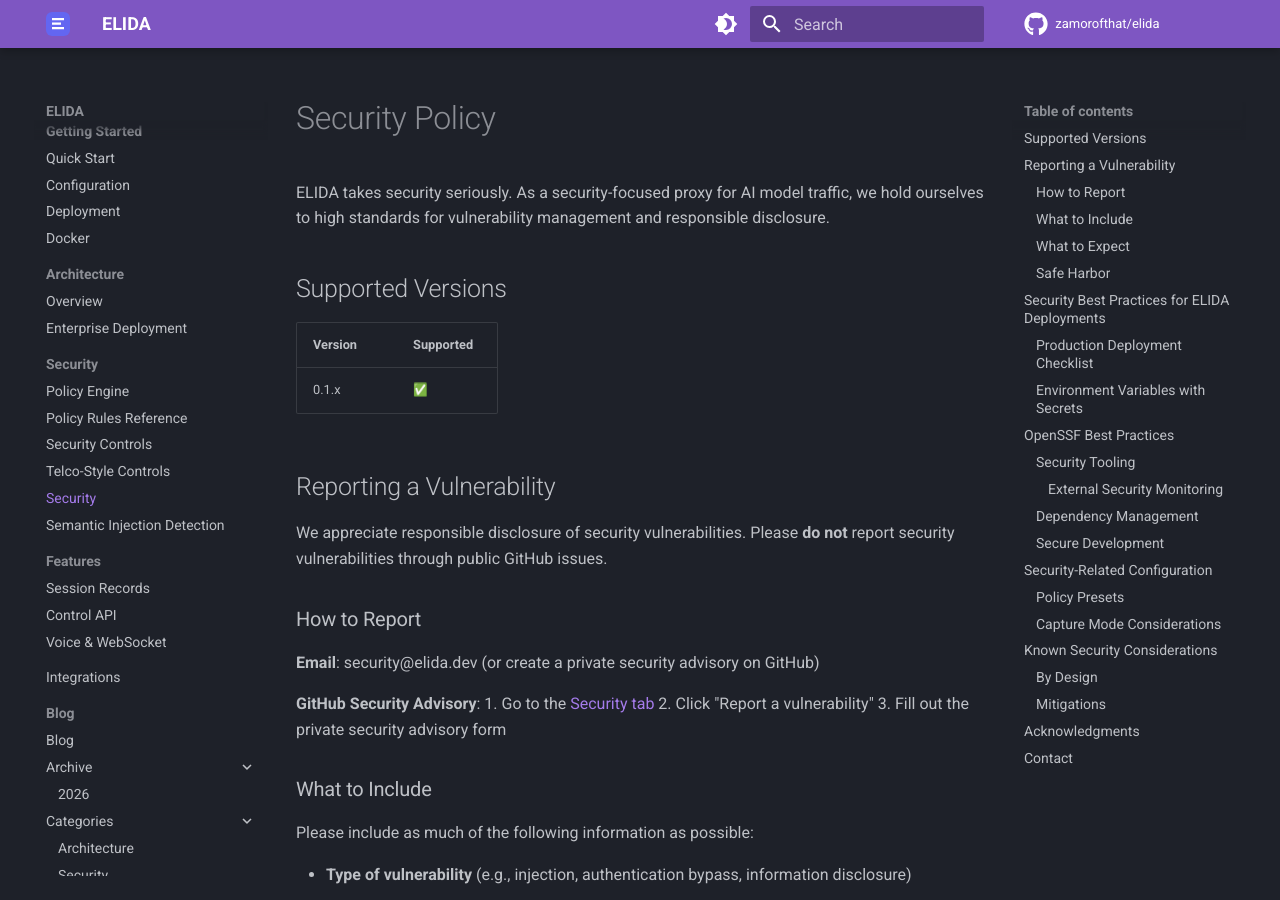
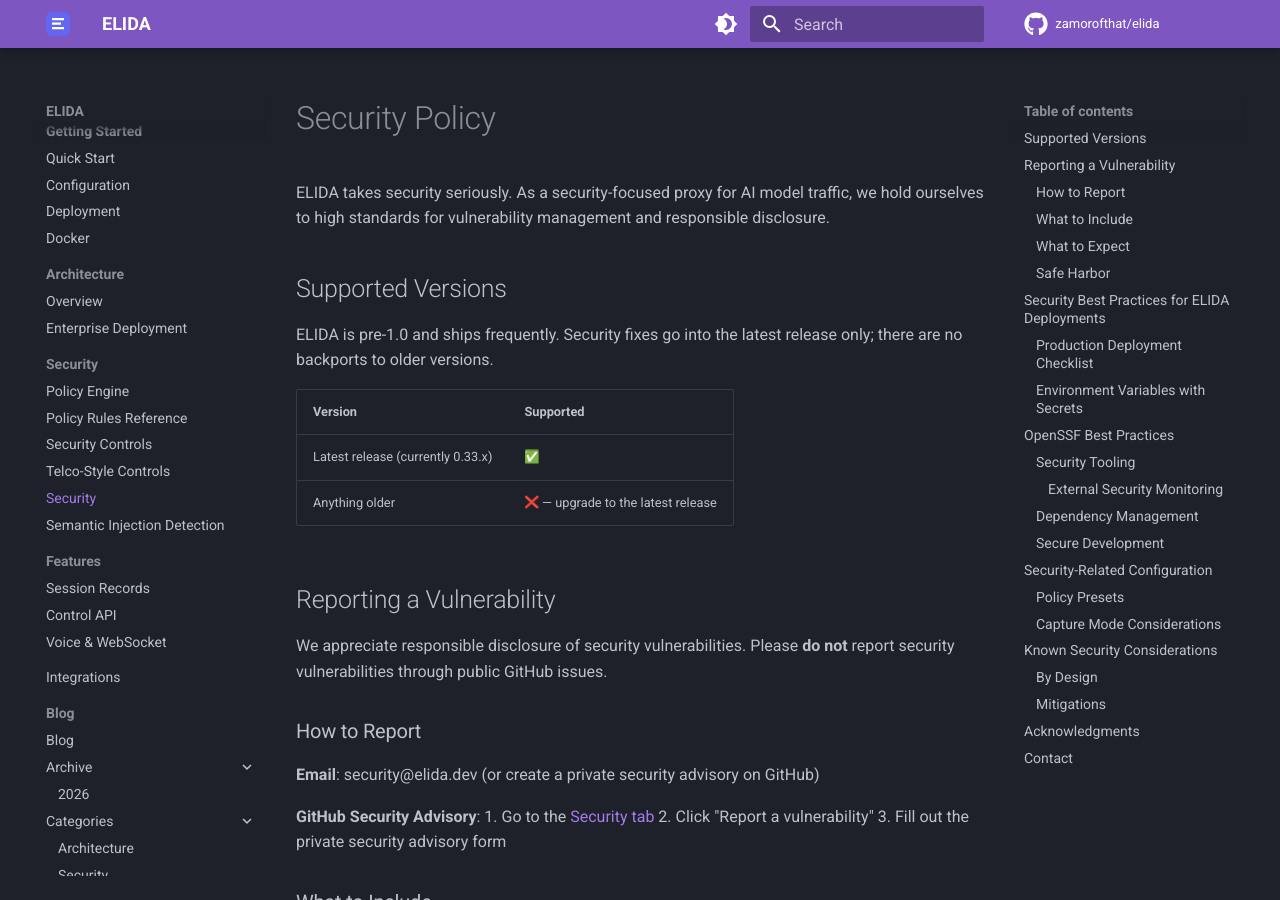
Before and after one commit to zamorofthat/elida, an MkDocs documentation site: the page built from docs/security.md, in a window 1280 px wide and 900 px high. Built offline with MkDocs 1.6.1 and Material for MkDocs 9.7.7, drawn with Linux system fonts in a browser that asks for light colours; emoji names are drawn with the system emoji font; comment, search, counter and statistics services are not loaded.

Commit message:
docs: refresh stale release docs and say what ELIDA is not

```diff
--- a/docs/security.md
+++ b/docs/security.md
@@ -4,9 +4,12 @@ ELIDA takes security seriously. As a security-focused proxy for AI model traffic
 
 ## Supported Versions
 
-| Version | Supported          |
-| ------- | ------------------ |
-| 0.1.x   | :white_check_mark: |
+ELIDA is pre-1.0 and ships frequently. Security fixes go into the latest release only; there are no backports to older versions.
+
+| Version                        | Supported          |
+| ------------------------------ | ------------------ |
+| Latest release (currently 0.33.x) | :white_check_mark: |
+| Anything older                 | :x: — upgrade to the latest release |
 
 ## Reporting a Vulnerability
 
```
Also changed, not shown: README.md (+5 -1 lines), docs/getting-started.md (+1 -1 lines).
